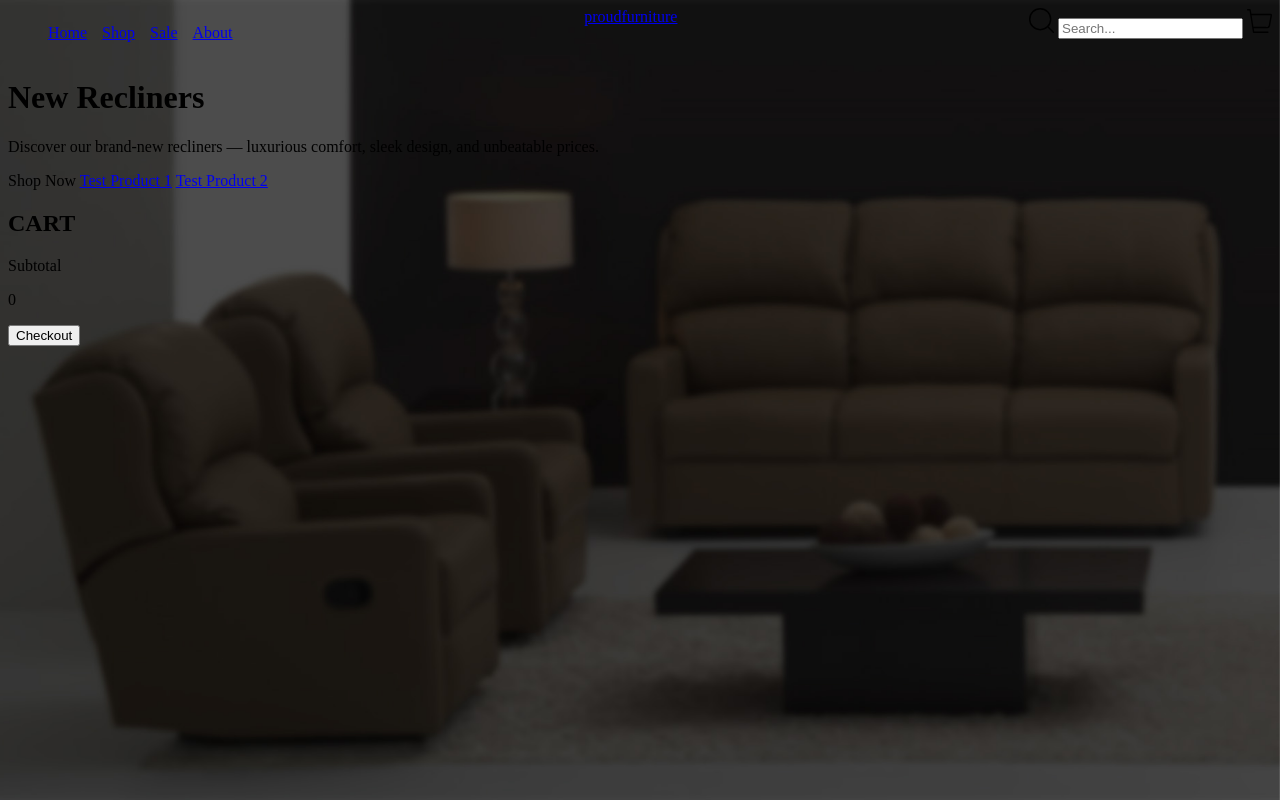
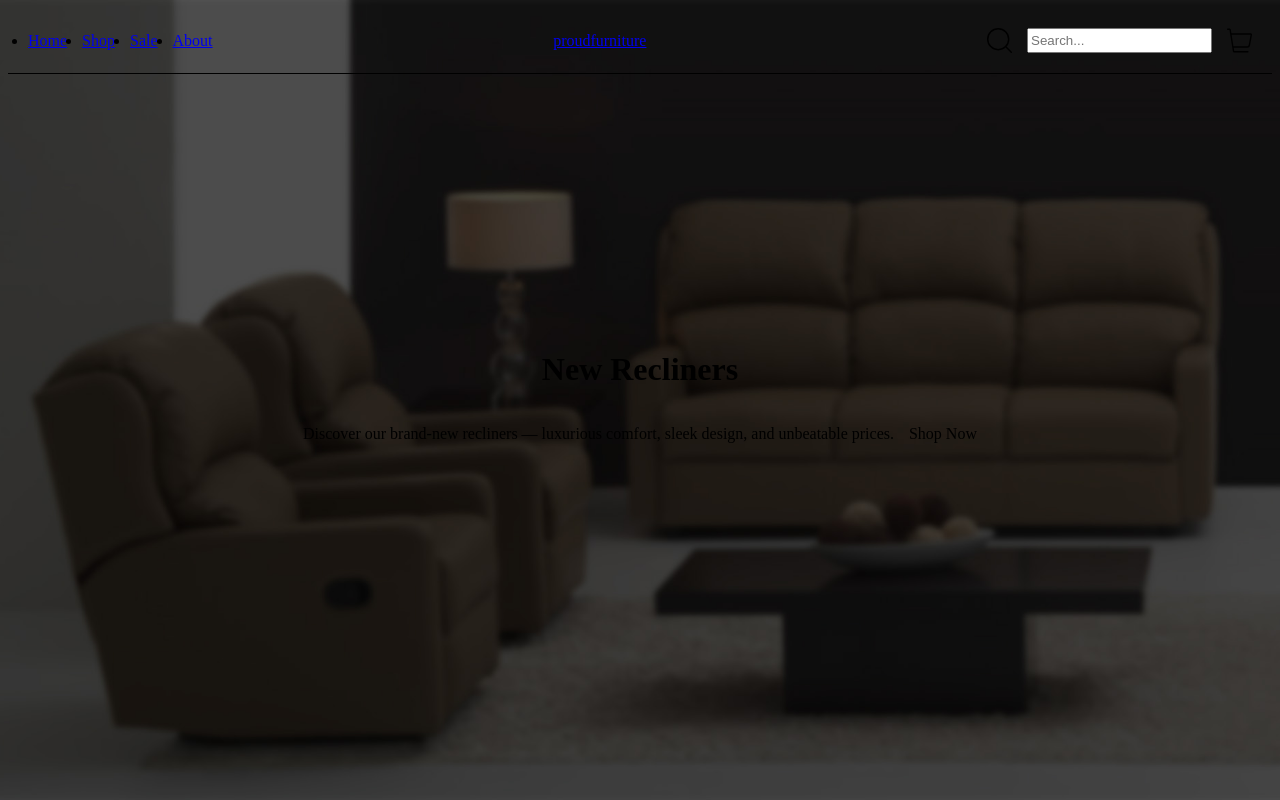
Before and after one commit to ogjackson/assignment-3, a plain HTML site: page index.html in a window 1280 px wide. Drawn offline with Linux system fonts and the light colour scheme.

Commit message:
Styled homepage layout.

```diff
--- a/index.html
+++ b/index.html
@@ -13,10 +13,10 @@
 
     <main>
         <h1>New Recliners</h1>
-        <p>Discover our brand-new recliners — luxurious comfort, sleek design, and unbeatable prices.</p>
-        <a>Shop Now</a>
-        <a href="product.html?id=admiral">Test Product 1</a>
-        <a href="product.html?id=premier">Test Product 2</a>
+        <div>
+            <p>Discover our brand-new recliners — luxurious comfort, sleek design, and unbeatable prices.</p>
+            <a>Shop Now</a>
+        </div>
     </main>
 
     <div id="cartMenu"></div>
--- a/scripts/common.js
+++ b/scripts/common.js
@@ -17,6 +17,7 @@ const header = `
 
 const cartMenu = `
     <h2>CART</h2>
+    <img class="icon" id="closeCart" src="assets/common/close-white.svg"></img>
     <div id="cartContents"></div>
     <div>
         <p>Subtotal</p>
@@ -29,6 +30,14 @@ document.getElementById("header").innerHTML = header;
 document.getElementById("cartMenu").innerHTML = cartMenu;
 
 const cart = JSON.parse(localStorage.getItem("cart")) || [];
+
+document.getElementById("cartButton").addEventListener("click", () => {
+    document.getElementById("cartMenu").classList.toggle("active");
+});
+
+document.getElementById("closeCart").addEventListener("click", () => {
+    document.getElementById("cartMenu").classList.toggle("active");
+});
 
 function loadCart() {
     const cartContents = document.getElementById("cartContents")
--- a/styling/layout.css
+++ b/styling/layout.css
@@ -1,11 +1,22 @@
+/* HEADER STYLING */
+
 nav {
     display: flex;
     justify-content: space-between;
+    align-items: center;
+    border-bottom: 1px solid;
+    padding: 20px
 }
 
-ul {
+nav ul {
     display: flex;
-    list-style: none;
+    gap: 15px;
+    margin: 0;
+    padding: 0;
+}
+
+nav div {
+    display: flex;
     gap: 15px;
 }
 
@@ -13,8 +24,41 @@ ul {
     width: 25px;
 }
 
-#homepage, main {
+
+/* CART STYLING */
+
+#cartMenu {
+    position: fixed;
+    top: 0;
+    right: 0;
+    width: 300px;
+    height: 100vh;
+    transform: translate(100%);
+    transition: transform 0.3s ease;
+    background-color: rgb(20, 20, 20);
+}
+
+#cartMenu.active {
+    transform: translate(0)
+}
+
+/* HOMEPAGE */
+
+#homepage main {
+    display: flex;
+    flex-direction: column;
     justify-content: center;
+    min-height: 80vh;
+    text-align: center;
+}
+
+#homepage main > div {
+    display: flex;
+    justify-content: center;
+    align-items: center;
+    gap: 15px;
+    flex-wrap: wrap;
+    text-align: left;
 }
 
 .bgImage {
```
Also changed, not shown: assets/common/close-black.svg (added), assets/common/close-white.svg (added).
